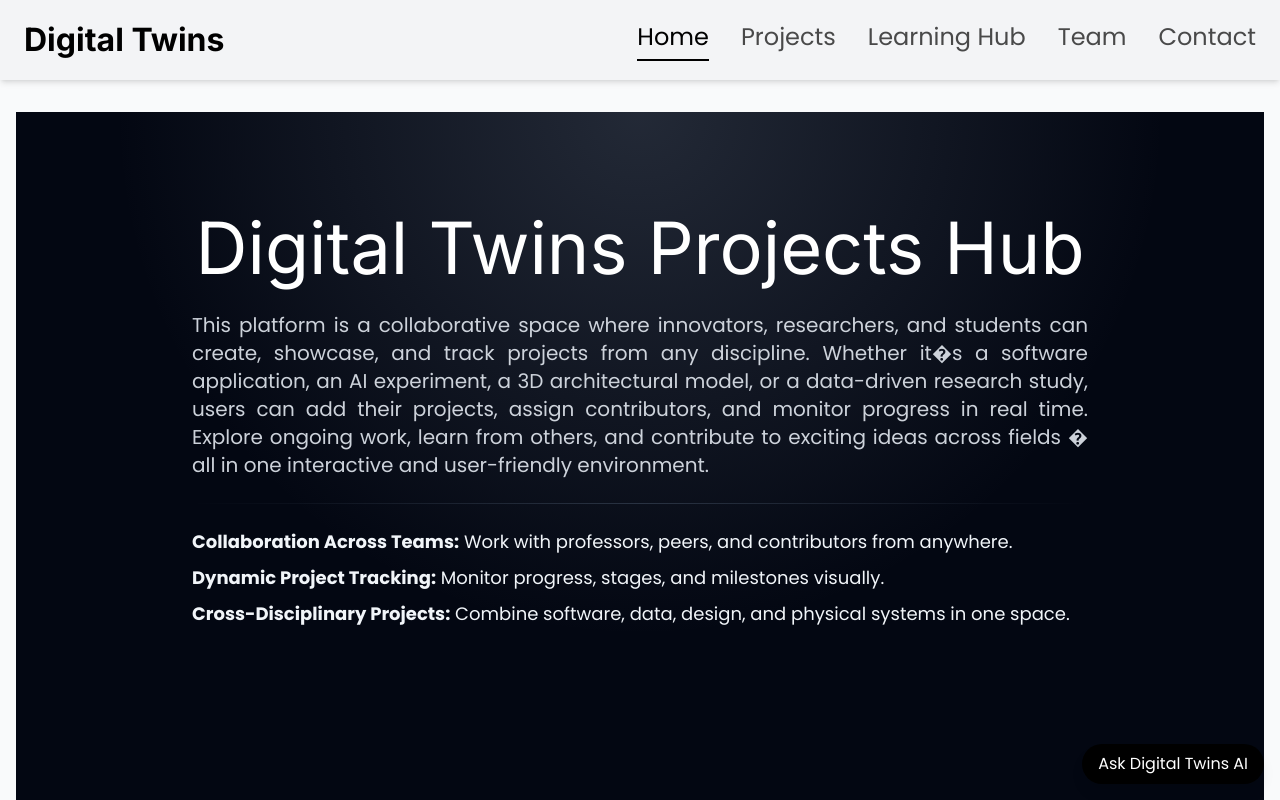
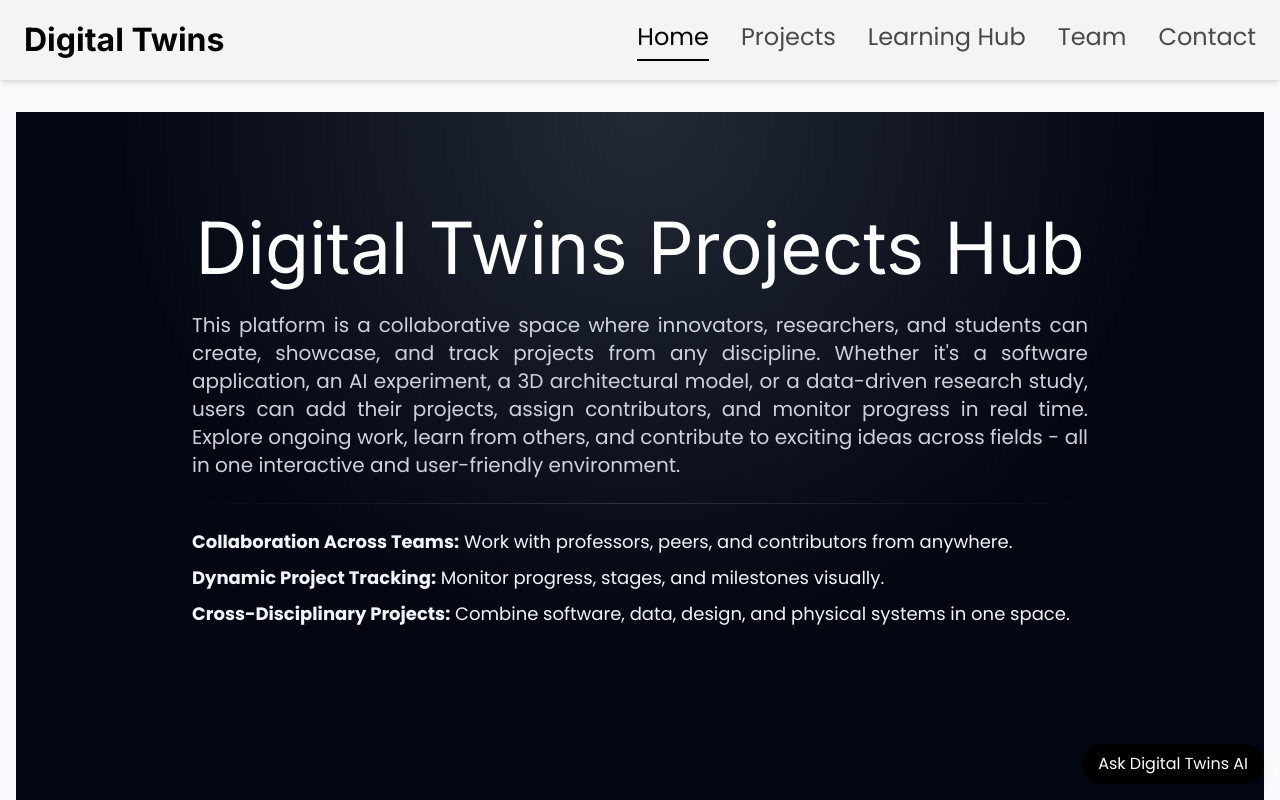
Before and after one commit to digitaltwinshub/MainHub, a React (Create React App) app: page /#/ in a window 1280 px wide. Shown: the top 800 px of the page. Built offline with nearby package versions, Linux system fonts and the light colour scheme.

Commit message:
Fix home page text encoding

```diff
--- a/src/pages/DigitalTwinsHub.js
+++ b/src/pages/DigitalTwinsHub.js
@@ -203,7 +203,7 @@ const DigitalTwinsHub = () => {
               className="mt-6 text-slate-200/90 text-lg md:text-xl leading-relaxed text-justify"
               style={{ fontFamily: 'Poppins, ui-sans-serif, system-ui' }}
             >
-              This platform is a collaborative space where innovators, researchers, and students can create, showcase, and track projects from any discipline. Whether it�s a software application, an AI experiment, a 3D architectural model, or a data-driven research study, users can add their projects, assign contributors, and monitor progress in real time. Explore ongoing work, learn from others, and contribute to exciting ideas across fields � all in one interactive and user-friendly environment.
+              This platform is a collaborative space where innovators, researchers, and students can create, showcase, and track projects from any discipline. Whether it's a software application, an AI experiment, a 3D architectural model, or a data-driven research study, users can add their projects, assign contributors, and monitor progress in real time. Explore ongoing work, learn from others, and contribute to exciting ideas across fields - all in one interactive and user-friendly environment.
             </p>
 
             <div className="mt-6 h-px w-full bg-gradient-to-r from-transparent via-slate-600/50 to-transparent" />
```
